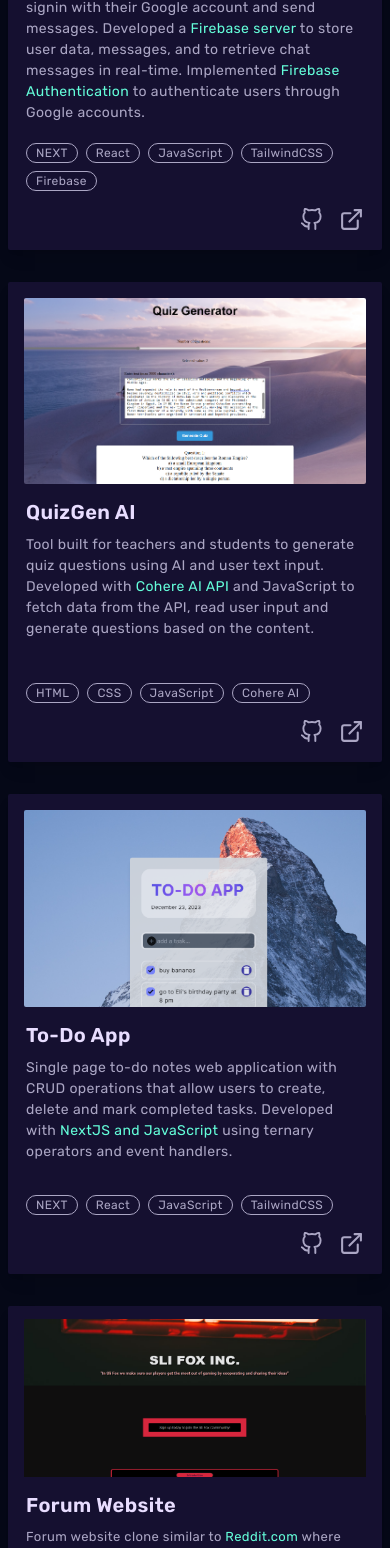
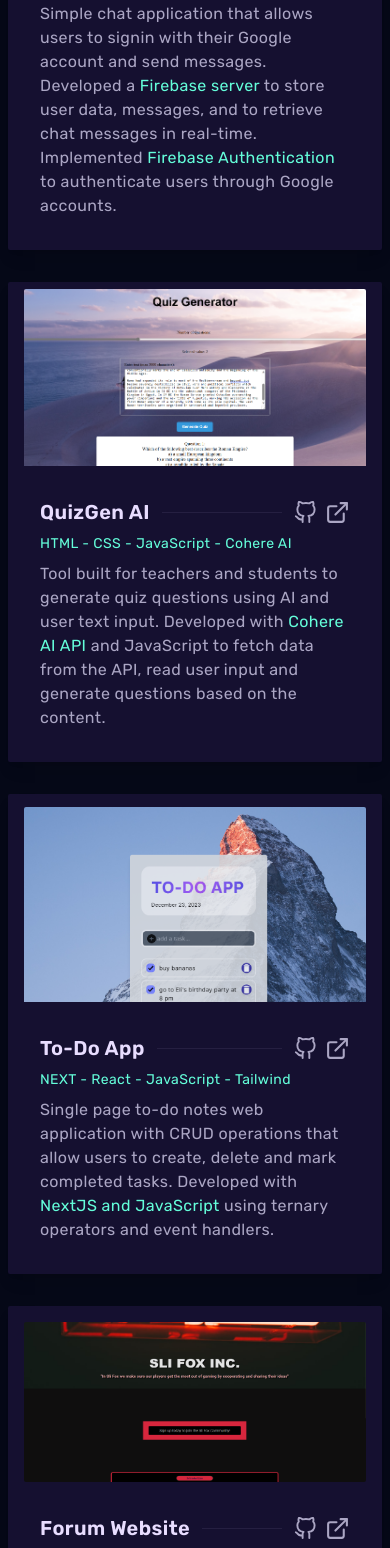
Before and after one commit to NekruzAsh/MyPortfolio, a Next.js app: page / in a window 390 px wide. Shown: the part 2774-4322 px from the top of the page. Built offline with nearby package versions, Linux system fonts and the light colour scheme.

Commit message:
updated projects section with a new design

```diff
--- a/app/components/Projects.jsx
+++ b/app/components/Projects.jsx
@@ -27,7 +27,7 @@ const Projects = () => {
         </div>
         <div className="grid grid-cols-1 lg:grid-cols-2 gap-8">
           {/* Chat App */}
-          <div className="card md:w-[500px] w-84 md:h-[620px] h-[520px] bg-[#151030] rounded-sm shadow-lg">
+          <div className="card md:w-[500px] w-84 md:h-[550px] h-[520px] bg-[#151030] rounded-sm shadow-lg">
             <figure className="px-4 pt-4 md:px-6 md:pt-6">
               <a href="https://chatapp-3a0e9.web.app/" target="_blank">
                 <img
@@ -38,7 +38,8 @@ const Projects = () => {
               </a>
             </figure>
             <div className="card-body">
-              <h2 className="mt-[-18px] mx-[-14px] md:mt-[-10px] md:px-2 card-title text-[#e8ddff]">
+              <div className="flex justify-between items-center">
+                <h2 className=" card-title text-[#e8ddff]">
                   <a
                     href="https://chatapp-3a0e9.web.app/"
                     target="_blank"
@@ -47,33 +48,8 @@ const Projects = () => {
                     Chat Application
                   </a>
                 </h2>
-              <p className="mb-2 mx-[-14px] md:mb-10 md:mt-[-5px] md:px-2 text-[14px] md:text-[16px] text-[#aba6c4]">
-                Simple chat application that allows users to signin with their
-                Google account and send messages. Developed a{" "}
-                <span className="text-[#64feda]">Firebase server</span> to store
-                user data, messages, and to retrieve chat messages in real-time.
-                Implemented{" "}
-                <span className="text-[#64feda]">Firebase Authentication</span>{" "}
-                to authenticate users through Google accounts.
-              </p>
-              <div className="card-actions justify-start mx-[-14px] md:px-2 md:mt-[-100px] text-[#aba6c4]">
-                <div className="badge badge-outline text-xs md:text-[15px]">
-                  NEXT
-                </div>
-                <div className="badge badge-outline text-xs md:text-[15px]">
-                  React
-                </div>
-                <div className="badge badge-outline text-xs md:text-[15px]">
-                  JavaScript
-                </div>
-                <div className="badge badge-outline text-xs md:text-[15px]">
-                  TailwindCSS
-                </div>
-                <div className="badge badge-outline text-xs md:text-[15px]">
-                  Firebase
-                </div>
-              </div>
-              <div className="card-actions space-x-2 justify-end mx-[-14px] mt-2 mb-[-14px] md:px-2 items-center">
+                <hr className="border-[#251f41] border-t-1 mx-3 flex-grow" />
+                <div className="space-x-2 flex items-center">
                   <a
                     href="https://github.com/NekruzAsh/Chat-app.git"
                     target="_blank"
@@ -90,11 +66,26 @@ const Projects = () => {
                   </a>
                 </div>
               </div>
+              <p className="text-sm">
+                <span className="text-[#64feda]">
+                  NEXT - React - JavaScript - Tailwind - Firebase
+                </span>
+              </p>
+              <p className=" text-[#aba6c4]">
+                Simple chat application that allows users to signin with their
+                Google account and send messages. Developed a{" "}
+                <span className="text-[#64feda]">Firebase server</span> to store
+                user data, messages, and to retrieve chat messages in real-time.
+                Implemented{" "}
+                <span className="text-[#64feda]">Firebase Authentication</span>{" "}
+                to authenticate users through Google accounts.
+              </p>
+            </div>
           </div>
 
           {/* Quiz Gen */}
 
-          <div className="card md:w-[500px] w-84 md:h-[620px] h-[480px] rounded-sm bg-[#151030] shadow-lg">
+          <div className="card md:w-[500px] w-84 md:h-[550px] h-[480px] rounded-sm bg-[#151030] shadow-lg">
             <figure className="px-4 pt-4 md:px-6 md:pt-6">
               <a href="https://nekruzash.github.io/QuizGenAI/" target="_blank">
                 <img
@@ -105,7 +96,8 @@ const Projects = () => {
               </a>
             </figure>
             <div className="card-body">
-              <h2 className="mt-[-18px] mx-[-14px] md:mt-[-10px] md:px-2 card-title text-[#e8ddff]">
+              <div className="flex justify-between items-center">
+                <h2 className="card-title text-[#e8ddff]">
                   <a
                     href="https://nekruzash.github.io/QuizGenAI/"
                     target="_blank"
@@ -114,28 +106,8 @@ const Projects = () => {
                     QuizGen AI
                   </a>
                 </h2>
-              <p className="mb-2 mx-[-14px] md:mb-10 md:mt-[-5px] md:px-2 text-[14px] md:text-[16px] text-[#aba6c4]">
-                Tool built for teachers and students to generate quiz questions
-                using AI and user text input. Developed with{" "}
-                <span className="text-[#64feda]">Cohere AI API</span> and
-                JavaScript to fetch data from the API, read user input and
-                generate questions based on the content.
-              </p>
-              <div className="card-actions text-[14px] md:text-md justify-start mx-[-14px] md:px-2 md:mt-[-100px] text-[#aba6c4]">
-                <div className="badge badge-outline text-xs md:text-[15px]">
-                  HTML
-                </div>
-                <div className="badge badge-outline text-xs md:text-[15px]">
-                  CSS
-                </div>
-                <div className="badge badge-outline text-xs md:text-[15px]">
-                  JavaScript
-                </div>
-                <div className="badge badge-outline text-xs md:text-[15px]">
-                  Cohere AI
-                </div>
-              </div>
-              <div className="card-actions space-x-2 items-center justify-end mx-[-14px] mt-2 mb-[-14px] md:px-2">
+                <hr className="border-[#251f41] border-t-1 mx-3 flex-grow" />
+                <div className="space-x-2 flex items-center">
                   <a
                     href="https://github.com/NekruzAsh/QuizGen.git"
                     target="_blank"
@@ -152,11 +124,24 @@ const Projects = () => {
                   </a>
                 </div>
               </div>
+              <p className="text-sm">
+                <span className="text-[#64feda]">
+                  HTML - CSS - JavaScript - Cohere AI
+                </span>
+              </p>
+              <p className=" text-[#aba6c4]">
+                Tool built for teachers and students to generate quiz questions
+                using AI and user text input. Developed with{" "}
+                <span className="text-[#64feda]">Cohere AI API</span> and
+                JavaScript to fetch data from the API, read user input and
+                generate questions based on the content.
+              </p>
+            </div>
           </div>
 
           {/* Todo app */}
 
-          <div className="card md:w-[500px] w-84 md:h-[620px] h-[480px] rounded-sm bg-[#151030] shadow-lg">
+          <div className="card md:w-[500px] w-84 md:h-[550px] h-[480px] rounded-sm bg-[#151030] shadow-lg">
             <figure className="px-4 pt-4 md:px-6 md:pt-6">
               <a
                 href="https://to-do-app-weld-seven.vercel.app/"
@@ -170,7 +155,8 @@ const Projects = () => {
               </a>
             </figure>
             <div className="card-body">
-              <h2 className="mt-[-18px] mx-[-14px] md:mt-[-10px] md:px-2 card-title text-[#e8ddff]">
+              <div className="flex justify-between items-center">
+                <h2 className="card-title text-[#e8ddff]">
                   <a
                     href="https://to-do-app-weld-seven.vercel.app/"
                     target="_blank"
@@ -179,28 +165,8 @@ const Projects = () => {
                     To-Do App
                   </a>
                 </h2>
-              <p className="mb-2 mx-[-14px] md:mb-10 md:mt-[-5px] md:px-2 text-[14px] md:text-[16px] text-[#aba6c4]">
-                Single page to-do notes web application with CRUD operations
-                that allow users to create, delete and mark completed tasks.
-                Developed with{" "}
-                <span className="text-[#64feda]">NextJS and JavaScript</span>{" "}
-                using ternary operators and event handlers.
-              </p>
-              <div className="card-actions justify-start mx-[-14px] md:px-2 md:mt-[-100px] text-[#aba6c4]">
-                <div className="badge badge-outline text-xs md:text-[15px]">
-                  NEXT
-                </div>
-                <div className="badge badge-outline text-xs md:text-[15px]">
-                  React
-                </div>
-                <div className="badge badge-outline text-xs md:text-[15px]">
-                  JavaScript
-                </div>
-                <div className="badge badge-outline text-xs md:text-[15px]">
-                  TailwindCSS
-                </div>
-              </div>
-              <div className="card-actions space-x-2 items-center justify-end mx-[-14px] mt-2 mb-[-14px] md:px-2">
+                <hr className="border-[#251f41] border-t-1 mx-3 flex-grow" />
+                <div className="space-x-2 flex items-center">
                   <a
                     href="https://github.com/NekruzAsh/To-Do-App.git"
                     target="_blank"
@@ -217,11 +183,24 @@ const Projects = () => {
                   </a>
                 </div>
               </div>
+              <p className="text-sm">
+                <span className="text-[#64feda]">
+                  NEXT - React - JavaScript - Tailwind
+                </span>
+              </p>
+              <p className=" text-[#aba6c4]">
+                Single page to-do notes web application with CRUD operations
+                that allow users to create, delete and mark completed tasks.
+                Developed with{" "}
+                <span className="text-[#64feda]">NextJS and JavaScript</span>{" "}
+                using ternary operators and event handlers.
+              </p>
+            </div>
           </div>
 
           {/* Forum Website */}
 
-          <div className="card md:w-[500px] w-84 md:h-[620px] h-[480px] rounded-sm bg-[#151030] shadow-lg">
+          <div className="card md:w-[500px] w-84 md:h-[550px] h-[480px] rounded-sm bg-[#151030] shadow-lg">
             <figure className="px-4 pt-4 md:px-6 md:pt-6">
               <a href="https://forumwebsite.onrender.com" target="_blank">
                 <img
@@ -232,7 +211,8 @@ const Projects = () => {
               </a>
             </figure>
             <div className="card-body">
-              <h2 className="mt-[-18px] mx-[-14px] md:mt-[-10px] md:px-2 card-title text-[#e8ddff]">
+              <div className="flex justify-between items-center">
+                <h2 className=" card-title text-[#e8ddff]">
                   <a
                     href="https://forumwebsite.onrender.com"
                     target="_blank"
@@ -241,45 +221,8 @@ const Projects = () => {
                     Forum Website
                   </a>
                 </h2>
-              <p className="mb-2 mx-[-14px] md:mb-10 md:mt-[-5px] md:px-2 text-[13px] md:text-[16px] text-[#aba6c4]">
-                Forum website clone similar to{" "}
-                <a
-                  className="text-[#64feda] hover:text-[#aba6c4] duration-500 transition"
-                  target="_blank"
-                  href="https://www.reddit.com/"
-                >
-                  Reddit.com
-                </a>{" "}
-                where users can signup and login using existing accounts.
-                Implemented{" "}
-                <span className="text-[#64feda]">Bcrypt algorithm</span> to hash
-                passwords and store them in the{" "}
-                <span className="text-[#64feda]">MongoDB</span>.
-                <br />
-                <span className="text-[#64feda]"> Try it out:</span>
-                <br />
-                Username: username
-                <br />
-                Password: 1234
-              </p>
-              <div className="card-actions justify-start mx-[-14px] md:px-2 md:mt-[-100px] text-[#aba6c4]">
-                <div className="badge badge-outline text-xs md:text-[15px]">
-                  EXPRESS
-                </div>
-                <div className="badge badge-outline text-xs md:text-[15px]">
-                  CSS
-                </div>
-                <div className="badge badge-outline text-xs md:text-[15px]">
-                  JavaScript
-                </div>
-                <div className="badge badge-outline text-xs md:text-[15px]">
-                  MongoDB
-                </div>
-                <div className="badge badge-outline text-xs md:text-[15px]">
-                  NODE
-                </div>
-              </div>
-              <div className="card-actions space-x-2 items-center justify-end mx-[-14px] mt-2 mb-[-14px] md:px-2">
+                <hr className="border-[#251f41] border-t-1 mx-3 flex-grow" />
+                <div className="space-x-2 flex items-center">
                   <a
                     href="https://github.com/NekruzAsh/forumwebsite.git"
                     target="_blank"
@@ -296,11 +239,34 @@ const Projects = () => {
                   </a>
                 </div>
               </div>
+              <p className="text-sm">
+                <span className="text-[#64feda]">
+                  Express - CSS - JavaScript - MongoDB - Node
+                </span>
+              </p>
+              <p className=" text-[#aba6c4]">
+                Forum website clone similar to{" "}
+                <a
+                  className="text-[#64feda] hover:text-[#aba6c4] duration-500 transition"
+                  target="_blank"
+                  href="https://www.reddit.com/"
+                >
+                  Reddit.com
+                </a>{" "}
+                where users can signup and login using existing accounts.
+                <br />
+                <span className="text-[#64feda]"> Try it out:</span>
+                <br />
+                Username: username
+                <br />
+                Password: 1234
+              </p>
+            </div>
           </div>
 
           {/* Amazon Affiliate */}
 
-          <div className="card md:w-[500px] w-84 md:h-[620px] h-[480px] rounded-sm bg-[#151030] shadow-lg">
+          <div className="card md:w-[500px] w-84 md:h-[550px] h-[480px] rounded-sm bg-[#151030] shadow-lg">
             <figure className="px-4 pt-4 md:px-6 md:pt-6">
               <a
                 href="https://nekruzash.github.io/amazonaffiliate/"
@@ -314,7 +280,8 @@ const Projects = () => {
               </a>
             </figure>
             <div className="card-body">
-              <h2 className="mt-[-18px] mx-[-14px] md:mt-[-10px] md:px-2 card-title text-[#e8ddff]">
+              <div className="flex justify-between items-center">
+                <h2 className="card-title text-[#e8ddff]">
                   <a
                     href="https://nekruzash.github.io/amazonaffiliate/"
                     target="_blank"
@@ -323,27 +290,8 @@ const Projects = () => {
                     Amazon Affiliate
                   </a>
                 </h2>
-              <p className="mb-2 mx-[-14px] md:mb-10 md:mt-[-5px] md:px-2 text-[14px] md:text-[16px] text-[#aba6c4]">
-                Article website used to promote Amazon products specifically
-                technology category and earn commission from{" "}
-                <span className="text-[#64feda]">Amazon Affiliate</span>{" "}
-                marketing program. Researched different articles and products to
-                promote based on the market demand and competition. Integrated
-                different <span className="text-[#64feda]">SEO techniques</span>{" "}
-                to rank higher in search results.
-              </p>
-              <div className="card-actions justify-start mx-[-14px] md:px-2 md:mt-[-100px] text-[#aba6c4]">
-                <div className="badge badge-outline text-xs md:text-[15px]">
-                  HTML
-                </div>
-                <div className="badge badge-outline text-xs md:text-[15px]">
-                  CSS
-                </div>
-                <div className="badge badge-outline text-xs md:text-[15px]">
-                  JavaScript
-                </div>
-              </div>
-              <div className="card-actions space-x-2 items-center justify-end mx-[-14px] mt-2 mb-[-14px] md:px-2">
+                <hr className="border-[#251f41] border-t-1 mx-3 flex-grow" />
+                <div className="space-x-2 flex items-center">
                   <a
                     href="https://github.com/NekruzAsh/amazonaffiliate.git"
                     target="_blank"
@@ -360,11 +308,24 @@ const Projects = () => {
                   </a>
                 </div>
               </div>
+              <p className="text-sm">
+                <span className="text-[#64feda]">HTML - CSS - JavaScript</span>
+              </p>
+              <p className=" text-[#aba6c4]">
+                Article website used to promote Amazon products specifically
+                technology category and earn commission from{" "}
+                <span className="text-[#64feda]">Amazon Affiliate</span>{" "}
+                marketing program. Researched different articles and products to
+                promote based on the market demand and competition. Integrated
+                different <span className="text-[#64feda]">SEO techniques</span>{" "}
+                to rank higher in search results.
+              </p>
+            </div>
           </div>
 
           {/* TicTacToe AI */}
 
-          <div className="card md:w-[500px] w-84 md:h-[620px] h-[480px] rounded-sm bg-[#151030] shadow-lg">
+          <div className="card md:w-[500px] w-84 md:h-[550px] h-[480px] rounded-sm bg-[#151030] shadow-lg">
             <figure className=" px-4 pt-4 md:px-6 md:pt-6">
               <a
                 href="https://github.com/NekruzAsh/TicTacToeAI.git"
@@ -378,7 +339,8 @@ const Projects = () => {
               </a>
             </figure>
             <div className="card-body">
-              <h2 className="mt-[-18px] mx-[-14px] md:mt-[-10px] md:px-2 card-title text-[#e8ddff]">
+              <div className="flex justify-between items-center">
+                <h2 className=" card-title text-[#e8ddff]">
                   <a
                     href="https://github.com/NekruzAsh/TicTacToeAI.git"
                     target="_blank"
@@ -387,24 +349,8 @@ const Projects = () => {
                     Tic-Tac-Toe AI
                   </a>
                 </h2>
-              <p className="mb-2 mx-[-14px] md:mb-10 md:mt-[-5px] md:px-2 text-[14px] md:text-[16px] text-[#aba6c4]">
-                Tic-Tac-Toe game with two different game modes: Player Vs.
-                Player and Player Vs. AI. Developed with Python's{" "}
-                <span className="text-[#64feda]">Tkinter GUI</span> library and{" "}
-                <span className="text-[#64feda]">Minimax algorithm</span> to
-                make an unbeatable AI opponent. Researched the Minimax algorithm
-                and implemented the algorithm for AI decision-making,
-                considering different possible outcomes.
-              </p>
-              <div className="card-actions justify-start mx-[-14px] md:px-2 md:mt-[-100px] text-[#aba6c4]">
-                <div className="badge badge-outline text-xs md:text-[15px]">
-                  Python
-                </div>
-                <div className="badge badge-outline text-xs md:text-[15px]">
-                  Minimax
-                </div>
-              </div>
-              <div className="card-actions space-x-2 items-center justify-end mx-[-14px] mt-2 mb-[-14px] md:px-2">
+                <hr className="border-[#251f41] border-t-1 mx-3 flex-grow" />
+                <div className="space-x-2 flex items-center">
                   <a
                     href="https://github.com/NekruzAsh/TicTacToeAI.git"
                     target="_blank"
@@ -414,6 +360,18 @@ const Projects = () => {
                   </a>
                 </div>
               </div>
+              <p className="text-sm">
+                <span className="text-[#64feda]">Python - Minimax</span>
+              </p>
+              <p className=" text-[#aba6c4]">
+                Tic-Tac-Toe game with two different game modes: Player Vs.
+                Player and Player Vs. AI. Developed with Python's{" "}
+                <span className="text-[#64feda]">Tkinter GUI</span> library and{" "}
+                <span className="text-[#64feda]">Minimax algorithm</span> to
+                make an unbeatable AI opponent. Researched the Minimax algorithm
+                for AI decision-making, considering different possible outcomes.
+              </p>
+            </div>
           </div>
         </div>
       </div>
```
Lines whose indentation alone changed are shown as unchanged.
